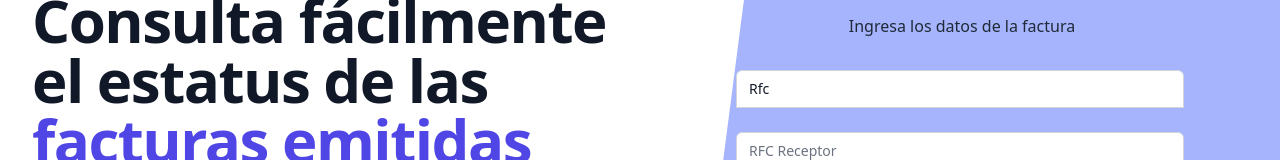
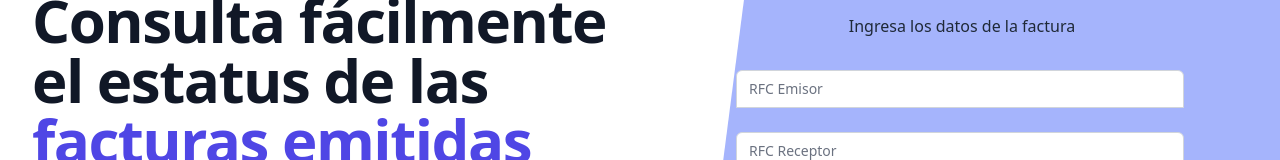
Before and after one commit to juanpablosolana/cfdiAPI, a Next.js app: page / in a window 1280 px wide. Shown: the part 186-346 px from the top of the page. Built offline with nearby package versions, Linux system fonts and the light colour scheme.

Commit message:
exaple ok

```diff
--- a/components/Form/index.js
+++ b/components/Form/index.js
@@ -1,24 +1,36 @@
-import { useState } from "react";
+import { useState, useEffect } from "react";
 import { useForm } from "react-hook-form";
 import Spinner from '../Spinner'
-const Form = () => {
-  const { register, handleSubmit } = useForm();
+
+const Form = ({rfcEmisor,rfcReceptor,total,folioFiscal, example}) => {
+  const { register, handleSubmit, reset, setValue  } = useForm({ mode: 'onBlur' });
   const [status, setStatus] = useState(null)
   const [statusCode, setStatusCode] = useState("")
   const [cancelCode, setCancelCode] = useState("")
   const [loading, setLoading] = useState(false)
 
+  useEffect(() => {
+    if (example) {
+      setValue("RFCEmisor", `${rfcEmisor}`);
+      setValue("RFCReceptor", `${rfcReceptor}`);
+      setValue("Monto", `${total}`);
+      setValue("UUID", `${folioFiscal}`);
+    }
+  }, [example]);
+
   const onSubmit = data => {
     setLoading(true)
     setStatus(null)
     const URL = `/api/estatus/${data.RFCEmisor}/${data.RFCReceptor}/${data.Monto}/${data.UUID}`
+    // const example = `/api/estatus/${rfcEmisor}/${rfcReceptor}/${total}/${folioFiscal}`
     fetch(URL)
       .then(res => res.json())
       .then(data => {
         setStatus(data['s:Envelope']['s:Body']['ConsultaResponse']['ConsultaResult']['a:Estado']['_text'])
         setStatusCode(data['s:Envelope']['s:Body']['ConsultaResponse']['ConsultaResult']['a:CodigoEstatus']['_text'])
         setCancelCode(data['s:Envelope']['s:Body']['ConsultaResponse']['ConsultaResult']['a:EsCancelable']['_text'])
-        document.getElementById("api-form").reset();
+        // document.getElementById("api-form").reset();
+        reset()
         document.getElementById("rfcEmisor").focus();
         setLoading(false)
       })
@@ -32,12 +44,31 @@ const Form = () => {
       <div className="max-w-md w-full space-y-8 ">
         <label className="flex justify-center text-gray-800 ml-1">Ingresa los datos de la factura</label>
         <form id="api-form" className="mt-8 space-y-6 " onSubmit={handleSubmit(onSubmit)}>
-          <input placeholder="RFC Emisor" id="rfcEmisor" value ="Rfc"className="appearance-none rounded-none relative block w-full px-3 py-2 border border-gray-300 placeholder-gray-500 text-gray-900 rounded-t-md focus:outline-none focus:ring-indigo-500 focus:border-indigo-500 focus:z-10 sm:text-sm"  {...register("RFCEmisor", { required: true, minLength: 12, maxLength: 15 })} />
-          <input placeholder="RFC Receptor" className="appearance-none rounded-none relative block w-full px-3 py-2 border border-gray-300 placeholder-gray-500 text-gray-900 rounded-t-md focus:outline-none focus:ring-indigo-500 focus:border-indigo-500 focus:z-10 sm:text-sm" {...register("RFCReceptor", { required: true, minLength: 12, maxLength: 15 })} />
-          <input placeholder="Total con centavos" className="appearance-none rounded-none relative block w-full px-3 py-2 border border-gray-300 placeholder-gray-500 text-gray-900 rounded-t-md focus:outline-none focus:ring-indigo-500 focus:border-indigo-500 focus:z-10 sm:text-sm" type="number" step="0.01" {...register("Monto", { required: true, min: 0 })} />
-          <input placeholder="Folio fiscal / UUID tal como aparece en la factura" className="appearance-none rounded-none relative block w-full px-3 py-2 border border-gray-300 placeholder-gray-500 text-gray-900 rounded-t-md focus:outline-none focus:ring-indigo-500 focus:border-indigo-500 focus:z-10 sm:text-sm" {...register("UUID", { required: true, minLength: 36, maxLength: 36 })} />
-          <input id= "submit"type="submit" className="group relative w-full flex justify-center py-2 px-4 border border-transparent text-sm font-medium rounded-md text-white bg-indigo-600 hover:bg-indigo-700 focus:outline-none focus:ring-2 focus:ring-offset-2 focus:ring-indigo-500" />
+          <input
+          placeholder="RFC Emisor"
+          id="rfcEmisor"
+          className="appearance-none rounded-none relative block w-full px-3 py-2 border border-gray-300 placeholder-gray-500 text-gray-900 rounded-t-md focus:outline-none focus:ring-indigo-500 focus:border-indigo-500 focus:z-10 sm:text-sm"
+          {...register("RFCEmisor", { required: true, minLength: 12, maxLength: 15 })}/>
+          <input
+          placeholder="RFC Receptor"
+          className="appearance-none rounded-none relative block w-full px-3 py-2 border border-gray-300 placeholder-gray-500 text-gray-900 rounded-t-md focus:outline-none focus:ring-indigo-500 focus:border-indigo-500 focus:z-10 sm:text-sm"
+          {...register("RFCReceptor", { required: true, minLength: 12, maxLength: 15 })} />
+          <input
+          placeholder="Total con centavos"
+          className="appearance-none rounded-none relative block w-full px-3 py-2 border border-gray-300 placeholder-gray-500 text-gray-900 rounded-t-md focus:outline-none focus:ring-indigo-500 focus:border-indigo-500 focus:z-10 sm:text-sm"
+          type="number"
+          step="0.01"
+          {...register("Monto", { required: true, min: 0 })} />
+          <input
+          placeholder="Folio fiscal / UUID tal como aparece en la factura"
+          className="appearance-none rounded-none relative block w-full px-3 py-2 border border-gray-300 placeholder-gray-500 text-gray-900 rounded-t-md focus:outline-none focus:ring-indigo-500 focus:border-indigo-500 focus:z-10 sm:text-sm"
+          {...register("UUID", { required: true, minLength: 36, maxLength: 36 })} />
+          <input
+          id= "submit"
+          type="submit"
+          className="group relative w-full flex justify-center py-2 px-4 border border-transparent text-sm font-medium rounded-md text-white bg-indigo-600 hover:bg-indigo-700 focus:outline-none focus:ring-2 focus:ring-offset-2 focus:ring-indigo-500" />
         </form>
+
         {
           status ?
             <div className={status === 'Vigente' ? "bg-green-100 border-l-4 border-green-500 text-green-700 p-4" : "bg-red-100 border-l-4 border-red-500 text-red-700 p-4"}>
--- a/components/Header/index.js
+++ b/components/Header/index.js
@@ -6,10 +6,15 @@ import { useState } from 'react'
 
 const Header = () => {
  const [isOpen, setIsOpen] = useState(false)
+ const [rfcEmisor, setRfcEmisor] = useState('')
+ const [rfcReceptor, setRfcReceptor] = useState('')
+ const [total, setTotal] = useState('')
+ const [folioFiscal, setFolioFiscal] = useState('')
+ const [example, setExample] = useState('')
 
   return (
     <div className="relative bg-white overflow-hidden max-h-screen">
-      <HelpInfo state={isOpen} setState={setIsOpen} />
+      <HelpInfo state={isOpen} setState={setIsOpen} setRfcEmisor={setRfcEmisor} setRfcReceprot={setRfcReceptor} setTotal={setTotal} setFolioFiscal={setFolioFiscal} setExample={setExample} />
       <div className="max-w-7xl mx-auto ">
         <div className="relative z-10 pb-8 bg-white sm:pb-16 md:pb-20 lg:max-w-2xl lg:w-full lg:pb-28 xl:pb-32">
           <svg className="hidden lg:block absolute right-0 inset-y-0 h-full w-48 text-white transform translate-x-1/2" fill="currentColor" viewBox="0 0 100 100" preserveAspectRatio="none" aria-hidden="true">
@@ -91,7 +96,7 @@ const Header = () => {
         </div>
       </div>
       <div className="lg:absolute lg:inset-y-0 lg:right-0 lg:w-1/2 bg-indigo-300">
-        <Form />
+        <Form rfcEmisor={rfcEmisor} rfcReceptor={rfcReceptor} total={total} folioFiscal={folioFiscal} example={example}/>
       </div>
     </div>
   )
--- a/components/HelpInfo/index.js
+++ b/components/HelpInfo/index.js
@@ -1,6 +1,13 @@
 import ReactDOM from "react-dom";
-function HelpInfo({ state, setState }) {
-
+function HelpInfo({ state, setState, setRfcEmisor,setRfcReceprot,setTotal,setFolioFiscal,setExample }) {
+function setData(){
+  setRfcEmisor('RTU111018SV3')
+  setRfcReceprot('OEE0508161P7')
+  setTotal('34800.00')
+  setFolioFiscal('49E87987-F780-42B2-AA23-4385D7CA1D75')
+  setExample(true)
+  setState(false)
+}
   function isClose() {
     setState(false)
   }
@@ -52,7 +59,7 @@ function HelpInfo({ state, setState }) {
                 </div>
               </div>
               <div className="mt-3 sm:mt-4 sm:flex sm:justify-center lg:justify-start">
-                <div className="rounded-md shadow">
+                <div className="rounded-md shadow" onClick={setData}>
                   <a href="#" className="w-full flex items-center justify-center px-4 py-3 border border-transparent text-base font-medium rounded-md text-white bg-indigo-600 hover:bg-indigo-700 md:py-4 md:text-lg md:px-10">
                     Probar ejemplo
                   </a>
```
